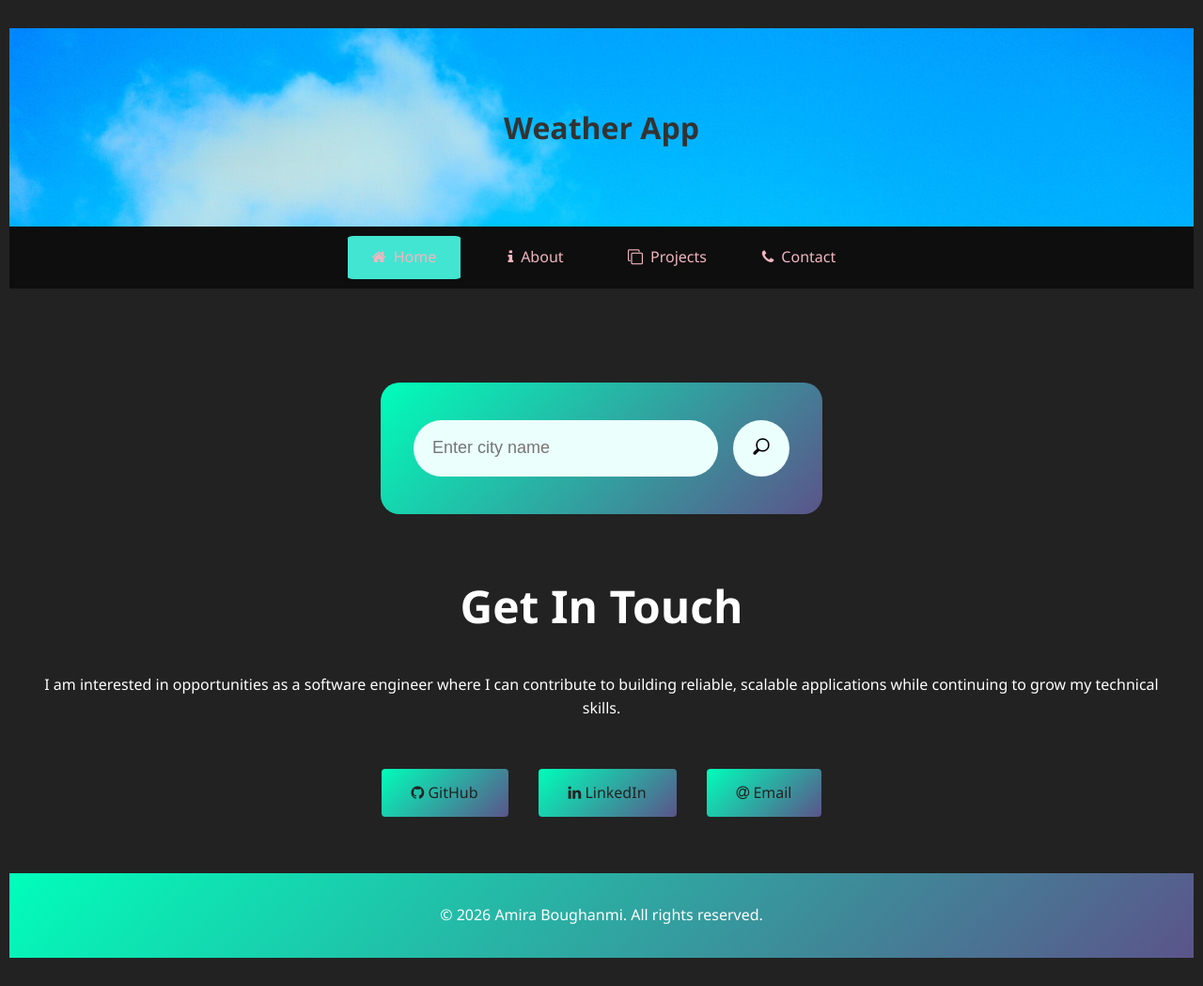
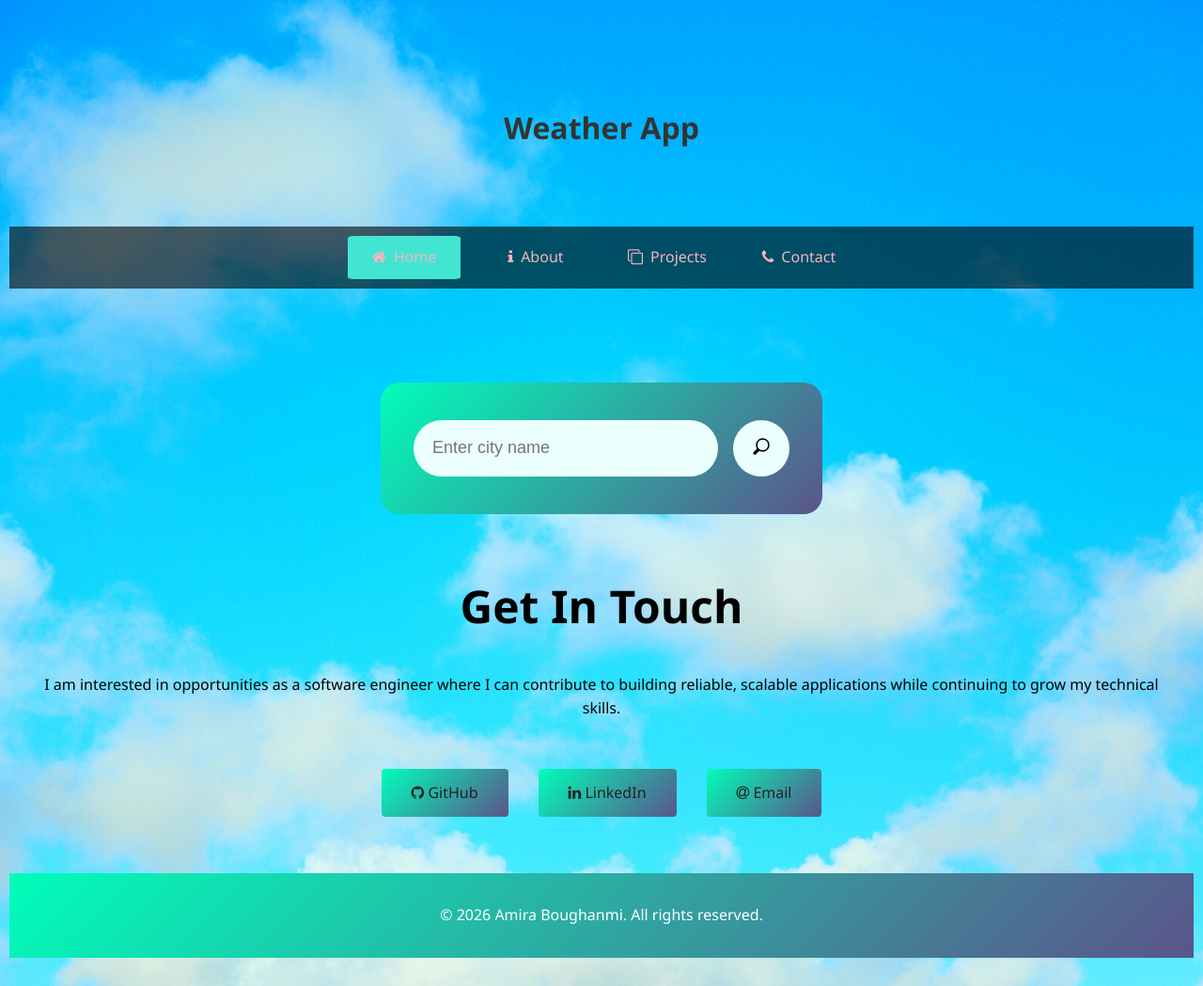
Before and after one commit to amirabou-cloud/Weatherapp, a plain HTML site: page index.html in a window 1280 px wide. Shown: the whole page at 94% size. Drawn offline with Linux system fonts and the light colour scheme.

Commit message:
change the background img

```diff
--- a/style.css
+++ b/style.css
@@ -5,12 +5,6 @@
 }
 
 /* header */
-header {
-  background: url(./images/Free_Sky_\(5596435888\).jpg);
-  background-size: cover;
-  background-position: center top;
-}
-
 header {
   display: block;
   unicode-bidi: isolate;
@@ -106,7 +100,9 @@
 }
 
 body {
-  background: #222;
+  background-image: url(./images/Free_Sky_\(5596435888\).jpg);
+  background-size: cover;
+  background-position: center top;
   font-family: "Segoe UI", Tahoma, Geneva, Verdana, sans-serif;
   line-height: 1.6;
   margin: 20px auto;
@@ -214,8 +210,7 @@
   height: 100%;
 }
 .contact {
-  background: #222;
-  color: white;
+  color: black;
   padding: 60px 20px;
   text-align: center;
 }
```
